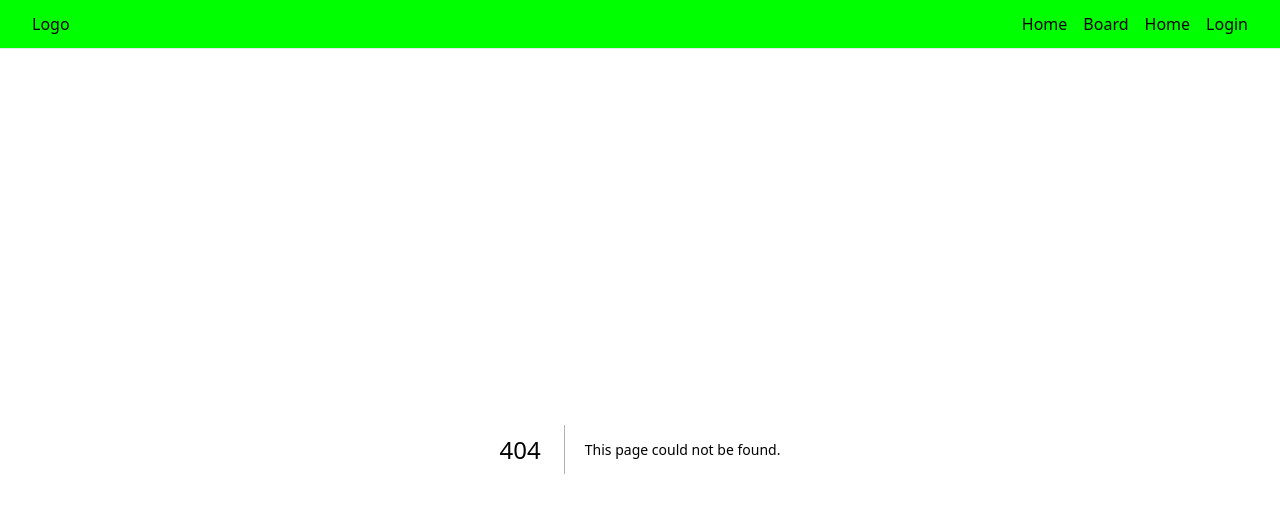
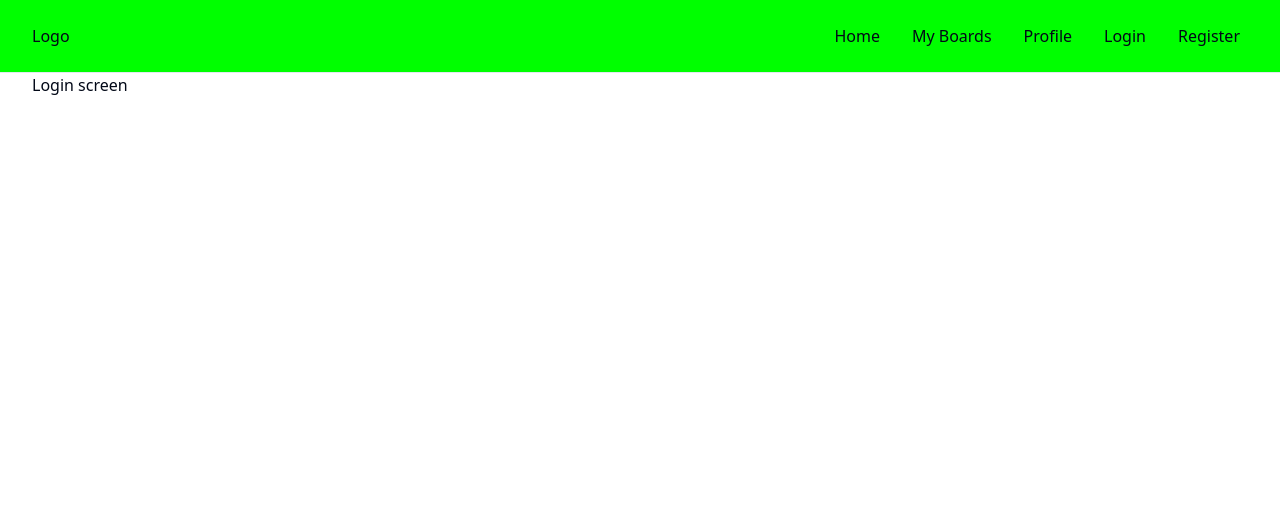
Before and after one commit to CloudBord/front-end, a Next.js app: page /login in a window 1280 px wide. Before the commit this address had no page. Shown: the top 512 px of the page. Built offline with nearby package versions, Linux system fonts and the light colour scheme.

Commit message:
Add routers and pages

```diff
--- a/src/app/board/[id]/page.tsx
+++ /dev/null
@@ -1 +0,0 @@
-import React from "react";
--- a/src/app/board/page.tsx
+++ b/src/app/boards/[id]/page.tsx
@@ -1,10 +1,10 @@
 import React from "react";
 
-export default function Home() {
+export default function Board() {
     return (
       <div className="flex justify-center">
         <div className="container">
-          Cool boards
+            My board
         </div>
       </div>
     );
--- /dev/null
+++ b/src/app/boards/page.tsx
@@ -0,0 +1,11 @@
+import React from "react";
+
+export default function Boards() {
+    return (
+      <div className="flex justify-center">
+        <div className="container">
+          Cool boards
+        </div>
+      </div>
+    );
+  }
--- a/src/app/globals.css
+++ b/src/app/globals.css
@@ -1,6 +1,18 @@
 @tailwind base;
 @tailwind components;
 @tailwind utilities;
+
+@layer component{
+  .nav-link{
+    @apply items-center hover:bg-slate-200 dark:hover:bg-slate-800 transition-all p-2 rounded-lg flex;
+  }
+  /* .nav-link:not(:last-child){
+    @apply px-2;
+  }
+  .nav-link:last-child{
+    @apply ps-2;
+  } */
+}
 
 @layer base {
   :root {
--- /dev/null
+++ b/src/app/login/page.tsx
@@ -0,0 +1,11 @@
+import React from "react";
+
+export default function Login() {
+    return (
+      <div className="flex justify-center">
+        <div className="container">
+          Login screen
+        </div>
+      </div>
+    );
+  }
--- /dev/null
+++ b/src/app/profile/page.tsx
@@ -0,0 +1,11 @@
+import React from "react";
+
+export default function Profile() {
+    return (
+      <div className="flex justify-center">
+        <div className="container">
+          Profile information
+        </div>
+      </div>
+    );
+  }
--- /dev/null
+++ b/src/app/register/page.tsx
@@ -0,0 +1,11 @@
+import React from "react";
+
+export default function Register() {
+    return (
+      <div className="flex justify-center">
+        <div className="container">
+          Register here
+        </div>
+      </div>
+    );
+  }
--- a/src/components/NavBar.tsx
+++ b/src/components/NavBar.tsx
@@ -3,29 +3,28 @@ import Link from "next/link";
 
 export const NavBar = () => {
     return (
-        <nav className="flex justify-center items-center bg-[#00ff00] border-b">
-            <div className="container flex justify-between py-3">
+        <nav className="flex justify-center bg-[#00ff00] border-b">
+            <div className="container flex justify-between items-center py-4">
                 <div className="logo">
                     Logo
                 </div>
-                <div className="linkies">
-                    <ul className="flex flex-col ">
-                        <li>
-                            <Link href="/" className="sidebar-link px-2">
+                <ul className="flex flex-row gap-4">
+                    <Link href="/" className="nav-link">
                         Home
                     </Link>
-                            <Link href="/board" className="sidebar-link px-2">
-                                Board
+                    <Link href="/boards" className="nav-link">
+                        My Boards
                     </Link>
-                            <Link href="/" className="sidebar-link px-2">
-                                Home
+                    <Link href="/profile" className="nav-link">
+                        Profile
                     </Link>
-                            <Link href="/" className="sidebar-link ps-2">
+                    <Link href="/login" className="nav-link">
                         Login
                     </Link>
-                        </li>
+                    <Link href="/register" className="nav-link">
+                        Register
+                    </Link>
                 </ul>
-                </div>
             </div>
         </nav>
     )
```
Lines whose indentation alone changed are shown as unchanged.
